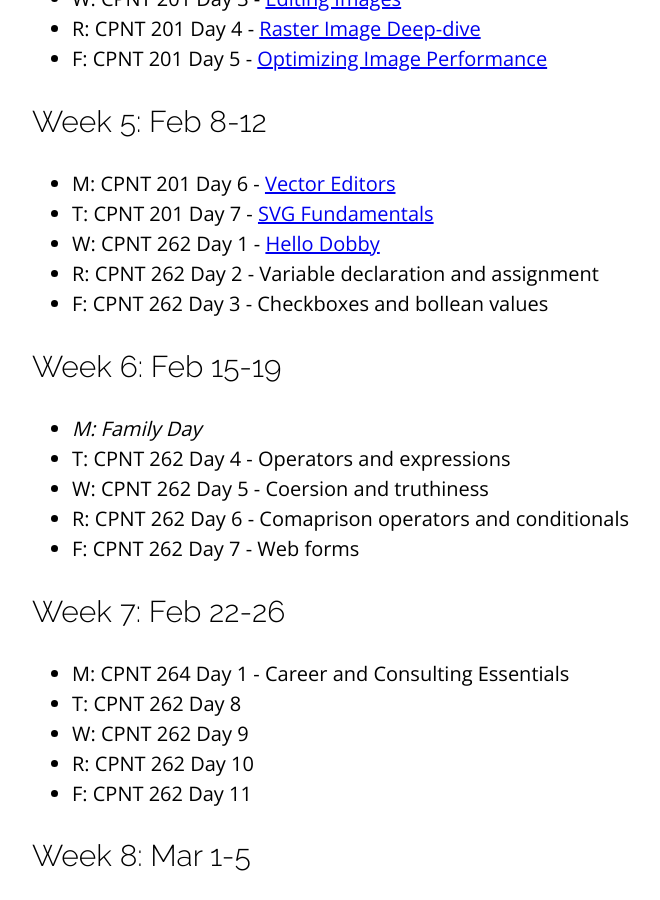
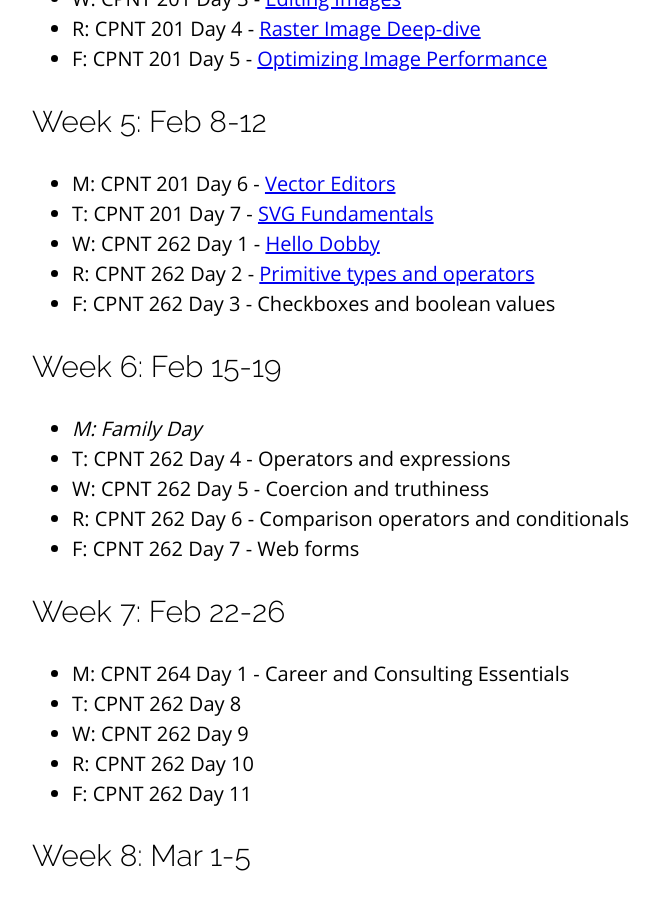
Before and after one commit to sait-wbdv/winter-2021, a Jekyll site: the page built from index.md, in a window 1280 px wide and 900 px high, scrolled down 1173 px. Shown: the whole window, without its empty margins (96-756 px from the left). Built offline with Jekyll 4.4.1, drawn with Linux system fonts in a browser that asks for light colours; nearby versions of some CDN libraries.

Commit message:
added W5R to index

```diff
--- a/index.md
+++ b/index.md
@@ -34,14 +34,14 @@ title: "Program Schedule"
 - M: CPNT 201 Day 6 - [Vector Editors](/winter-2021{% link _posts/2021-02-08-vector-editors.md %})
 - T: CPNT 201 Day 7 - [SVG Fundamentals](/winter-2021{% link _posts/2021-02-09-svg-fundamentals.md %})
 - W: CPNT 262 Day 1 - [Hello Dobby](/winter-2021{% link _posts/2021-02-10-javascript-introduction.md %})
-- R: CPNT 262 Day 2 - Variable declaration and assignment
-- F: CPNT 262 Day 3 - Checkboxes and bollean values
+- R: CPNT 262 Day 2 - [Primitive types and operators](/winter-2021{% link _posts/2021-02-11-variable-declaration-assignment.md %})
+- F: CPNT 262 Day 3 - Checkboxes and boolean values
 
 ## Week 6: Feb 15-19
 - _M: Family Day_
 - T: CPNT 262 Day 4 - Operators and expressions
-- W: CPNT 262 Day 5 - Coersion and truthiness
-- R: CPNT 262 Day 6 - Comaprison operators and conditionals
+- W: CPNT 262 Day 5 - Coercion and truthiness
+- R: CPNT 262 Day 6 - Comparison operators and conditionals
 - F: CPNT 262 Day 7 - Web forms
 
 ## Week 7: Feb 22-26
```
